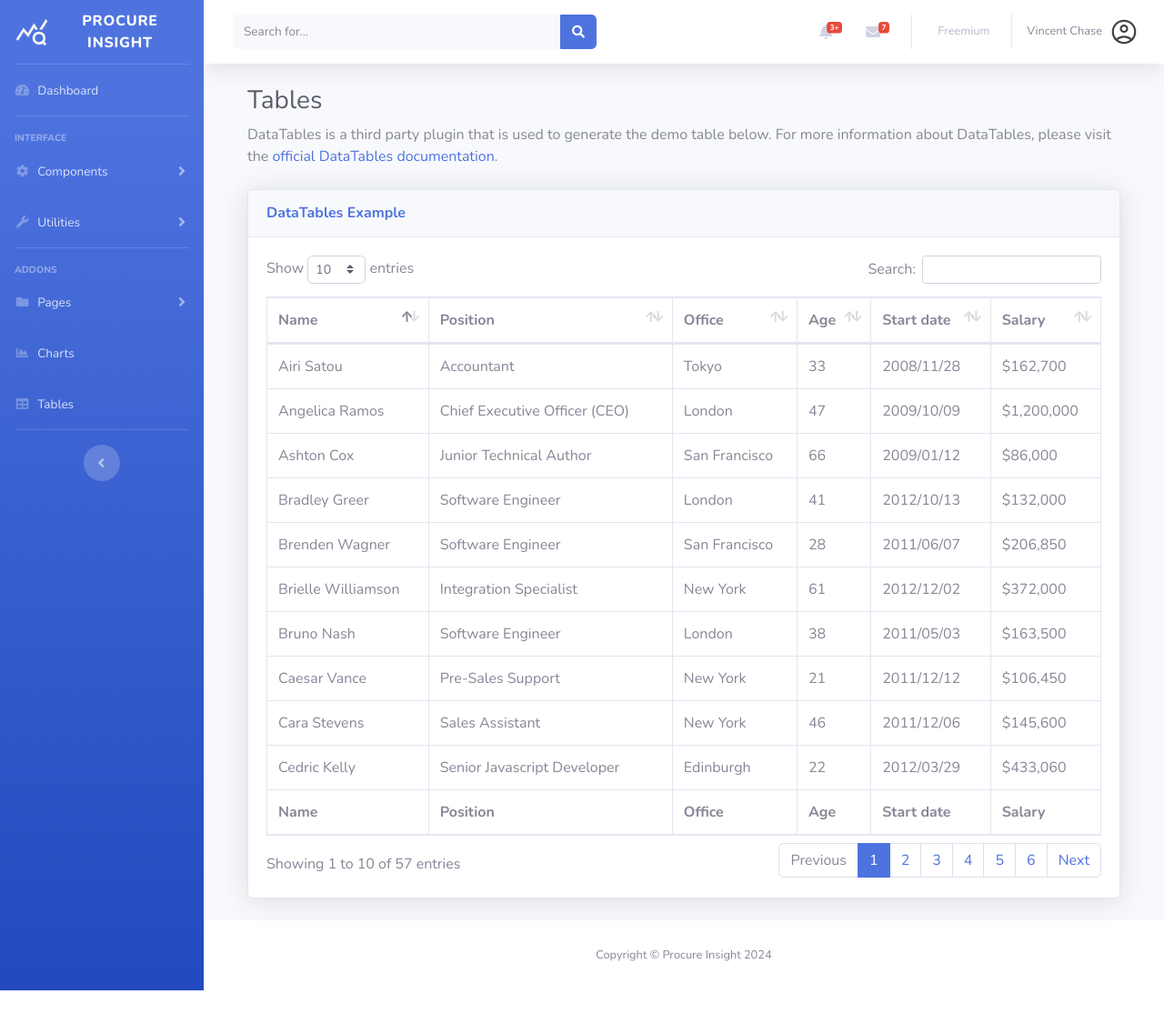
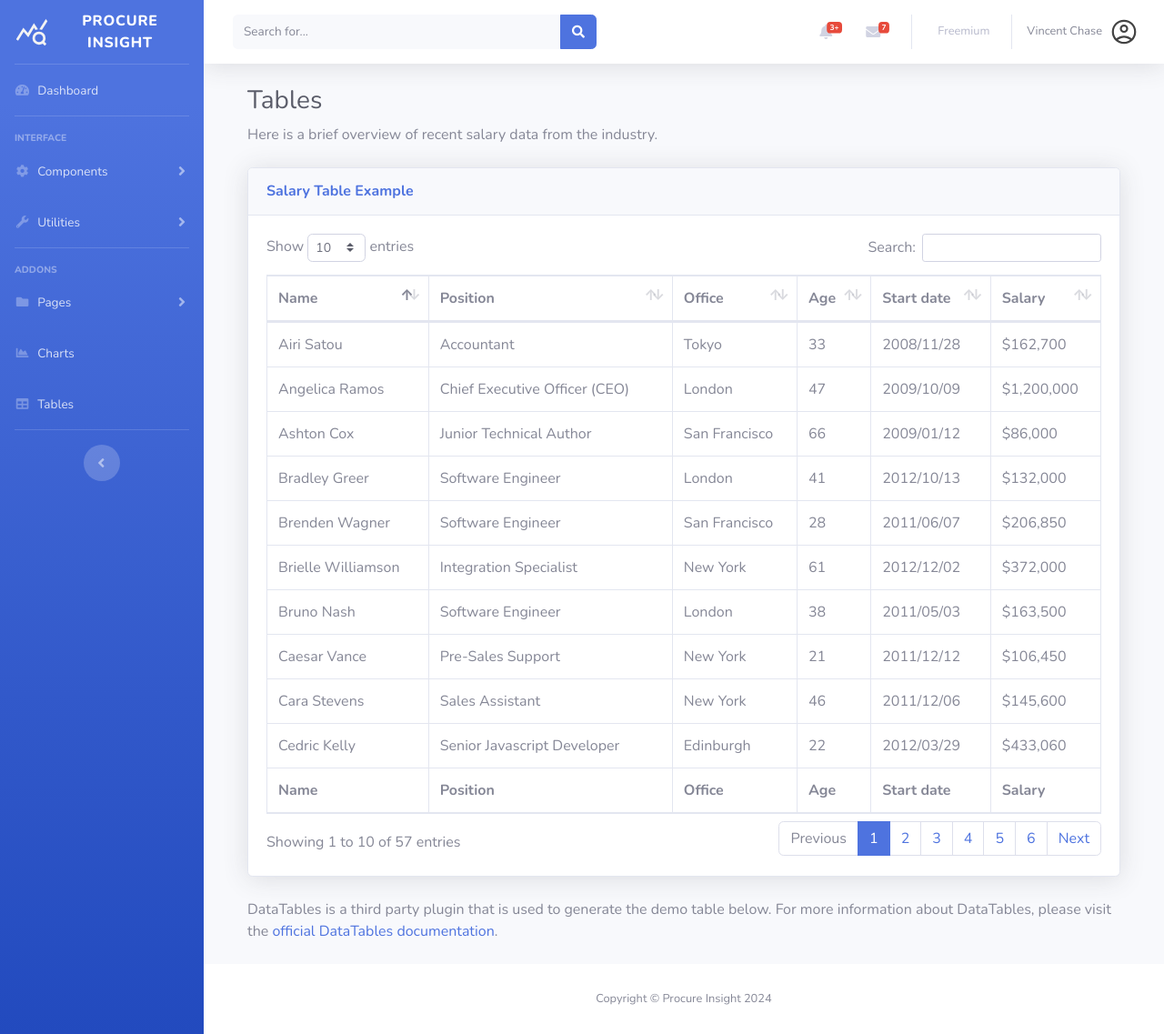
Before and after one commit to svemyh/procure, a Django app: page /tables/ in a window 1280 px wide. Shown: the whole page at 91% size. Before the commit the page ends 1089 px from the top, so only its background shows below. Run offline with Django 4.2, Linux system fonts and the light colour scheme; some libraries are stand-ins or nearby versions.

Commit message:
tables.html: move explanation-text to bottom

```diff
--- a/procureinsight/templates/tables.html
+++ b/procureinsight/templates/tables.html
@@ -11,14 +11,12 @@
 
     <!-- Page Heading -->
     <h1 class="h3 mb-2 text-gray-800">Tables</h1>
-    <p class="mb-4">DataTables is a third party plugin that is used to generate the demo table below.
-        For more information about DataTables, please visit the <a target="_blank"
-            href="https://datatables.net">official DataTables documentation</a>.</p>
+    <p class="mb-4">Here is a brief overview of recent salary data from the industry.</p>
 
     <!-- DataTales Example -->
     <div class="card shadow mb-4">
         <div class="card-header py-3">
-            <h6 class="m-0 font-weight-bold text-primary">DataTables Example</h6>
+            <h6 class="m-0 font-weight-bold text-primary">Salary Table Example</h6>
         </div>
         <div class="card-body">
             <div class="table-responsive">
@@ -506,6 +504,11 @@
         </div>
     </div>
 
+    <p class="mb-4">DataTables is a third party plugin that is used to generate the demo table below.
+        For more information about DataTables, please visit the <a target="_blank"
+            href="https://datatables.net">official DataTables documentation</a>.</p>
+
+
 </div>
 
 <!-- End of Main Content -->
```
